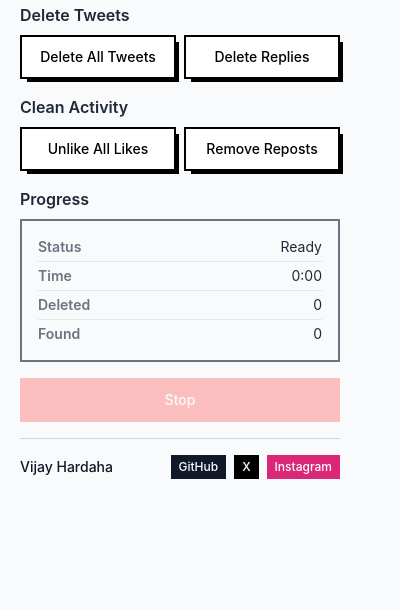
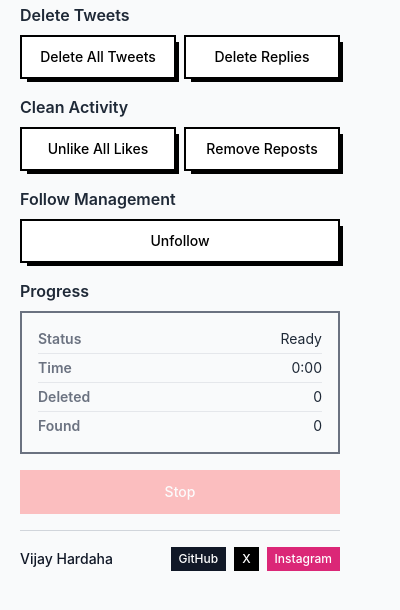
Before and after one commit to vijayhardaha/twitter-cleaner-chrome-extension, a browser extension: page src/popup.html in a window 400 px wide. Shown: the part 70-680 px from the top of the page. Drawn offline with nearby package versions, Linux system fonts and the light colour scheme; a web font is replaced by a local one.

Commit message:
feat(popup): add unfollow button section

```diff
--- a/src/popup.html
+++ b/src/popup.html
@@ -38,6 +38,12 @@
         <div class="grid grid-cols-2 gap-2">
           <button id="startUnlike" class="button"><span class="relative z-10">Unlike All Likes</span></button>
           <button id="startUnrepost" class="button"><span class="relative z-10">Remove Reposts</span></button>
+        </div>
+      </section>
+      <section class="mb-4">
+        <h2 class="font-semibold text-gray-800 mb-2">Follow Management</h2>
+        <div class="grid grid-cols-1 gap-2">
+          <button id="startUnfollow" class="button w-full"><span class="relative z-10">Unfollow</span></button>
         </div>
       </section>
 
```
